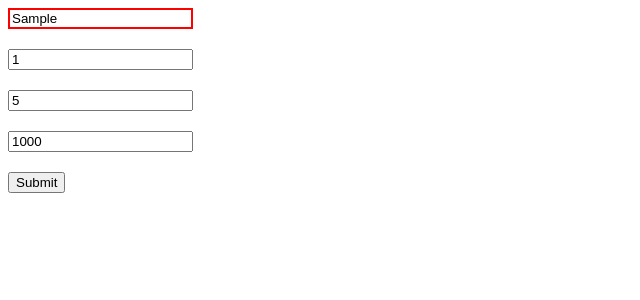
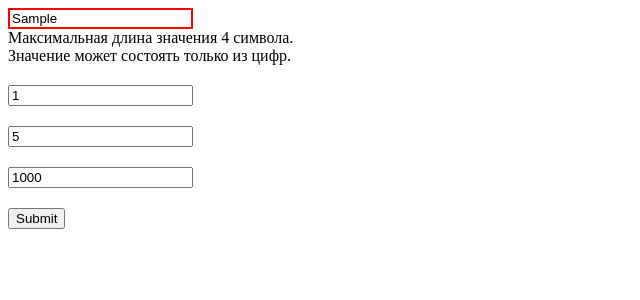
Before and after one commit to zlodiak/ng2_reactive_form_custom_validators, an Angular app: page / in a window 1280 px wide. Both pictures are taken after typing "Sample" into the empty fields and a click on the button "Submit". Shown: the top 300 px of the page, without its empty margins (0-640 px from the left). Built offline with nearby package versions, Linux system fonts and the light colour scheme.

Commit message:
generic validators ok

```diff
--- a/src/app/app.component.html
+++ b/src/app/app.component.html
@@ -6,6 +6,7 @@
       placeholder="year"
       [ngClass]="{'error': !form.get('year').valid && form.get('year').dirty}"
       formControlName="year">
+      <error-mesages [field]="form.get('year')"></error-mesages>
   </div>
 
   <div class="line">
@@ -15,6 +16,7 @@
       placeholder="floor"
       [ngClass]="{'error': !form.get('floor').valid && form.get('floor').dirty}"
       formControlName="floor">
+      <error-mesages [field]="form.get('floor')"></error-mesages>
   </div>
 
   <div class="line">
@@ -24,6 +26,7 @@
       placeholder="floorsCount"
       [ngClass]="{'error': !form.get('floorsCount').valid && form.get('floorsCount').dirty}"
       formControlName="floorsCount">
+      <error-mesages [field]="form.get('floorsCount')"></error-mesages>
   </div>
 
   <div class="line">
@@ -33,6 +36,7 @@
       placeholder="radius"
       [ngClass]="{'error': !form.get('radius').valid && form.get('radius').dirty}"
       formControlName="radius">
+      <error-mesages [field]="form.get('radius')"></error-mesages>
   </div>
 
   <div class="line">
--- a/src/app/app.module.ts
+++ b/src/app/app.module.ts
@@ -4,11 +4,13 @@ import { ReactiveFormsModule } from '@angular/forms';
 
 
 import { AppComponent } from './app.component';
+import { ErrorMesagesComponent } from './components/error-mesages/error-mesages.component';
 
 
 @NgModule({
   declarations: [
-    AppComponent
+    AppComponent,
+    ErrorMesagesComponent
   ],
   imports: [
   	ReactiveFormsModule,
--- /dev/null
+++ b/src/app/components/error-mesages/error-mesages.component.html
@@ -0,0 +1,3 @@
+<div class="error-message" *ngFor="let message of errorMessages">
+	{{ message }}
+</div>
--- /dev/null
+++ b/src/app/components/error-mesages/error-mesages.component.ts
@@ -0,0 +1,63 @@
+import { Component, OnInit, Input, OnChanges, DoCheck } from '@angular/core';
+
+@Component({
+  selector: 'error-mesages',
+  templateUrl: './error-mesages.component.html',
+  styleUrls: ['./error-mesages.component.scss']
+})
+export class ErrorMesagesComponent implements OnInit, OnChanges, DoCheck {
+
+	errorMessages = [];
+	@Input() field;
+
+  constructor() { }
+
+  ngOnInit() {
+
+  }
+
+  ngOnChanges() {
+  	// console.log('OnChanges')
+  }
+
+  ngDoCheck() {
+  	console.log('DoCheck', this.field)
+  	if (this.field.dirty) {
+			this.checkErrors();
+  	}
+  }
+
+  checkErrors() {
+  	this.errorMessages = [];
+  	if (!this.field.errors) { return; }
+  	const errors = Object.keys(this.field.errors);
+
+  	if (errors.indexOf('minlength') > -1) {
+			this.errorMessages.push('Минимальная длина значения 4 символа.');
+  	}
+
+  	if (errors.indexOf('maxlength') > -1) {
+			this.errorMessages.push('Максимальная длина значения 4 символа.');
+  	}
+
+  	if (errors.indexOf('max') > -1) {
+			this.errorMessages.push('Максимальное значение ' + (new Date()).getFullYear() + '.');
+  	}
+
+  	if (errors.indexOf('min') > -1) {
+			this.errorMessages.push('Минимальное значение 1900.');
+  	}
+
+  	if (errors.indexOf('pattern') > -1) {
+			this.errorMessages.push('Значение может состоять только из цифр.');
+  	}
+
+  	if (errors.indexOf('required') > -1) {
+			this.errorMessages.push('Значение не может быть пустым');
+  	}
+  	// errors.forEach(e => {
+  	// 	console.log(typeof this.field.errors, this.field.errors[e])
+  	// });
+  }
+
+}
```
Also changed, not shown: src/app/components/error-mesages/error-mesages.component.scss (added).
